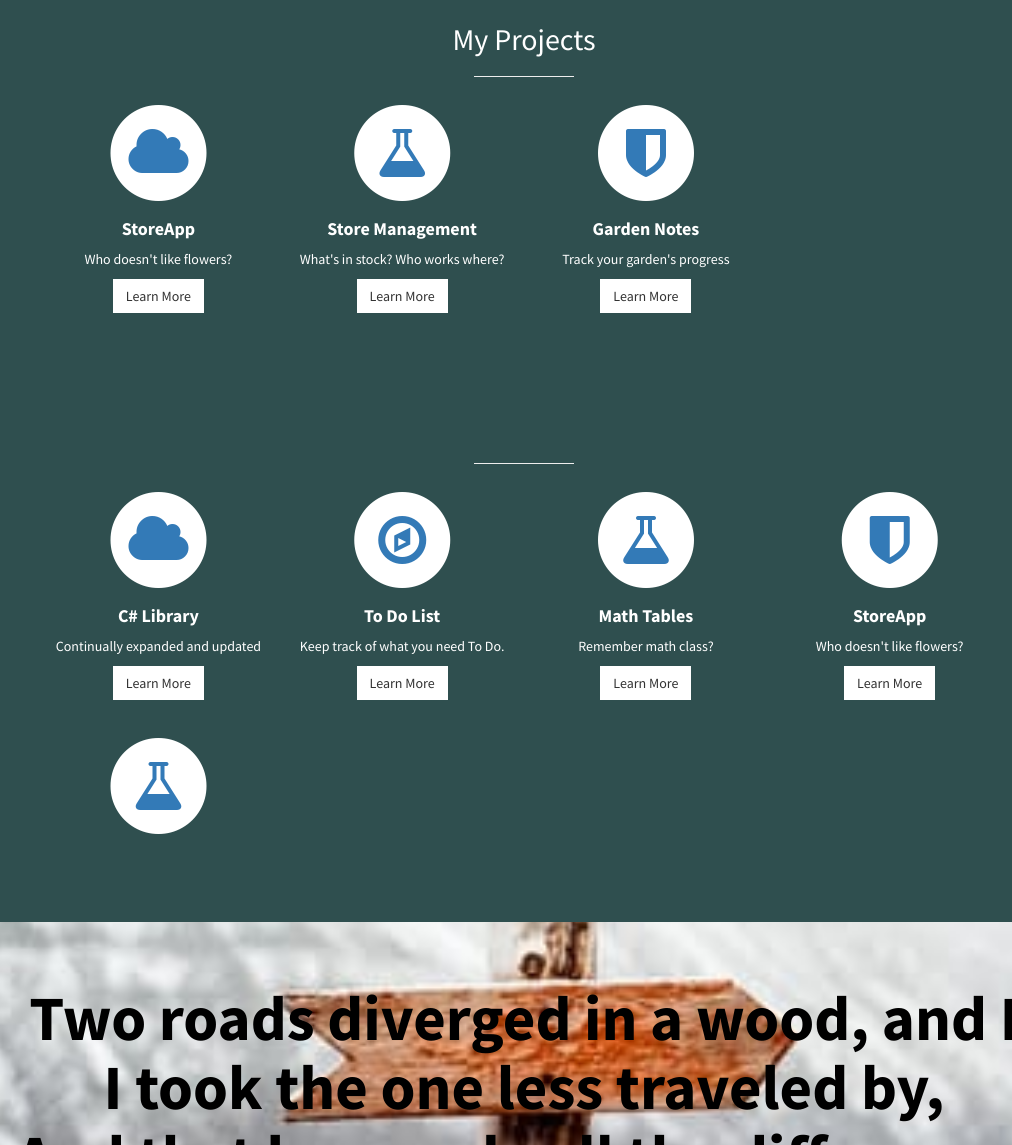
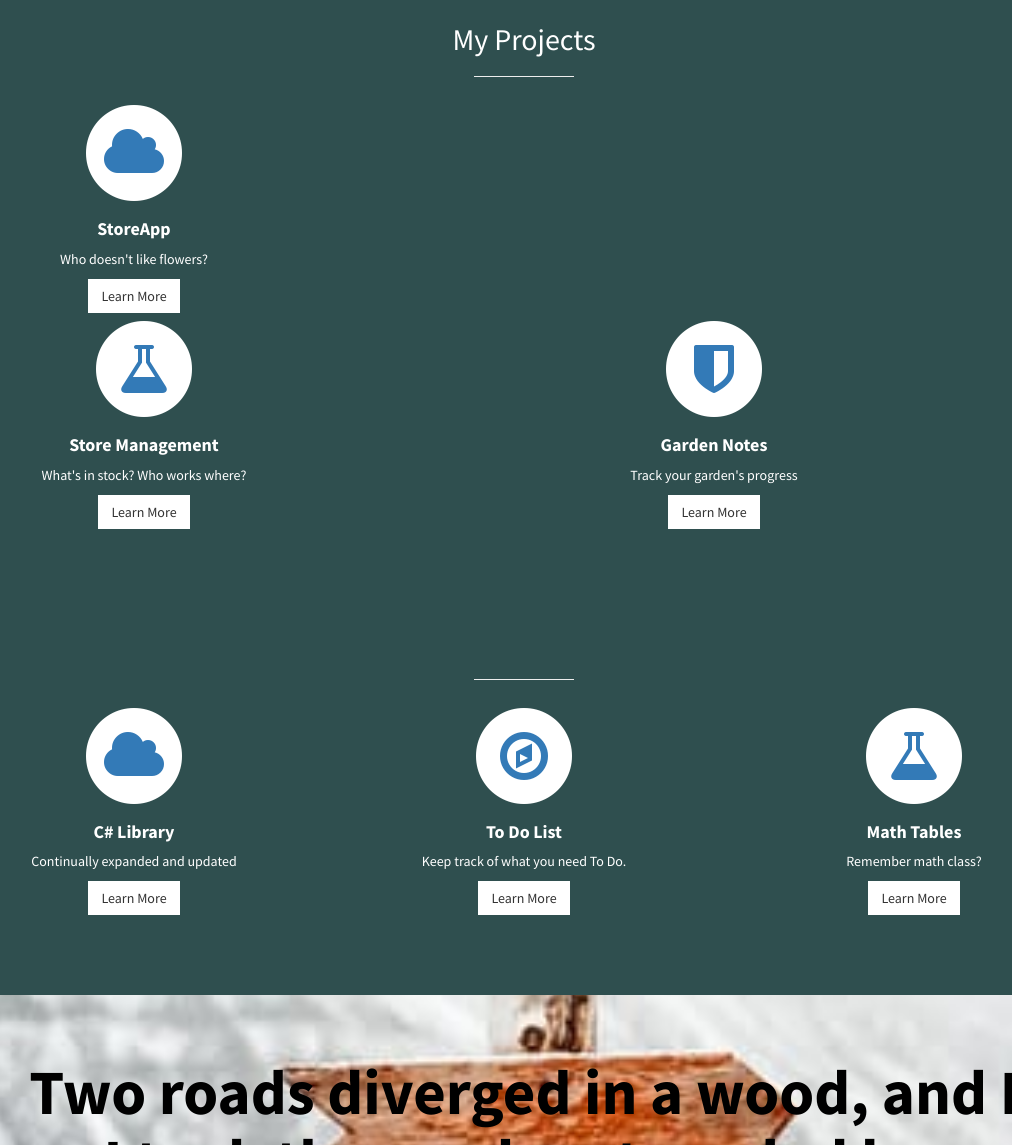
Before and after one commit to Decker702/Decker702.github.io, a plain HTML site: page index.html in a window 1280 px wide. Shown: the part 1010-2155 px from the top of the page, without its empty margins (116-1128 px from the left). Drawn offline with Linux system fonts and the light colour scheme.

Commit message:
Project changes

```diff
--- a/index.html
+++ b/index.html
@@ -80,16 +80,16 @@
             <!-- /.container -->
     </section>
 
-    <!-- Services:  I am using this as my Portfolio Section -->
+    <!-- Services:  I am using this as my Project Section -->
     <!-- The circle icons use Font Awesome's stacked icon classes. For more information, visit http://fontawesome.io/examples/ -->
     <section id="services" class="services bg-primary">
         <div class="container">
             <div class="row text-center">
-                <div class="col-lg-10 col-lg-offset-1">
+                <div class="col-lg-12">
                     <h2>My Projects</h2>
                     <hr class="small">
                     <div class="row">
-                        <div class="col-md-3 col-sm-6">
+                        <div class="col-md-4
                             <div class="service-item">
                                 <span class="fa-stack fa-4x">
                                 <i class="fa fa-circle fa-stack-2x"></i>
@@ -102,7 +102,7 @@
                                 <a href="StoreApp/index.html" class="btn btn-light">Learn More</a>
                             </div>
                         </div>
-                        <div class="col-md-3 col-sm-6">
+                        <div class="col-md-4">
                             <div class="service-item">
                                 <span class="fa-stack fa-4x">
                                     <i class="fa fa-circle fa-stack-2x"></i>
@@ -115,7 +115,7 @@
                                 <a href="https://github.com/Decker702/Polly.git" class="btn btn-light">Learn More</a>
                             </div>
                         </div>
-                        <div class="col-md-3 col-sm-6">
+                        <div class="col-md-4>
                             <div class="service-item">
                                 <span class="fa-stack fa-4x">
                                     <i class="fa fa-circle fa-stack-2x"></i>
@@ -143,11 +143,11 @@
     <section id="services" class="services bg-primary">
         <div class="container">
             <div class="row text-center">
-                <div class="col-lg-10 col-lg-offset-1">
+                <div class="col-lg-12">
                     <h2></h2>
                     <hr class="small">
                     <div class="row">
-                        <div class="col-md-3 col-sm-6">
+                        <div class="col-md-4">
                             <div class="service-item">
                                 <span class="fa-stack fa-4x">
                                     <i class="fa fa-circle fa-stack-2x"></i>
@@ -160,7 +160,7 @@
                                 <a href="https://github.com/Decker702/CSharpLib.git" target="_blank" class="btn btn-light">Learn More</a>
                             </div>
                         </div>
-                        <div class="col-md-3 col-sm-6">
+                        <div class="col-md-4">
                             <div class="service-item">
                                 <span class="fa-stack fa-4x">
                                     <i class="fa fa-circle fa-stack-2x"></i>
@@ -173,7 +173,7 @@
                                 <a href="https://github.com/Decker702/Team_NET_DLD.git" class="btn btn-light">Learn More</a>
                             </div>
                         </div>
-                        <div class="col-md-3 col-sm-6">
+                        <div class="col-md-4">
                             <div class="service-item">
                                 <span class="fa-stack fa-4x">
                                     <i class="fa fa-circle fa-stack-2x"></i>
@@ -186,25 +186,6 @@
                                 <a href="https://repl.it/GwtX" class="btn btn-light">Learn More</a>
                             </div>
                         </div>
-                        <div class="col-md-3 col-sm-6">
-                            <div class="service-item">
-                                <span class="fa-stack fa-4x">
-                                    <i class="fa fa-circle fa-stack-2x"></i>
-                                    <i class="fa fa-shield fa-stack-1x text-primary"></i>
-                                </span>
-                                <h4>
-                                    <strong>StoreApp</strong>
-                                </h4>
-                                <p>Who doesn't like flowers?</p>
-                                <a href="StoreApp/index.html" class="btn btn-light">Learn More</a>
-                            </div>
-                        </div>
-                        <div class="col-md-3 col-sm-6">
-                            <div class="service-item">
-                                <span class="fa-stack fa-4x">
-                                    <i class="fa fa-circle fa-stack-2x"></i>
-                                    <i class="fa fa-flask fa-stack-1x text-primary"></i>
-
                     </div>
 
 
@@ -221,8 +202,10 @@
     <!-- Callout -->
     <aside class="callout">
         <div class="text-vertical-center">
-            <h1>Two roads diverged in a wood, and I<br /> I took the one less traveled by,<br>And that has made all the difference.<br>
-    – Robert Frost</h1>
+            <h1>
+                Two roads diverged in a wood, and I<br /> I took the one less traveled by,<br>And that has made all the difference.<br>
+                – Robert Frost
+            </h1>
         </div>
     </aside>
 
@@ -272,7 +255,6 @@
     <!--   </div>
        <!-- /.container -->
     <!--  </section> -->
-
     <!-- Call to Action -->
     <!--  <aside class="call-to-action bg-primary">
           <div class="container">
@@ -285,7 +267,6 @@
               </div>
           </div>
       </aside> -->
-
     <!-- Map -->
     <!-- <section id="contact" class="map">
          <iframe width="100%" height="100%" frameborder="0" scrolling="no" marginheight="0" marginwidth="0" src="https://maps.google.com/maps?f=q&amp;source=s_q&amp;hl=en&amp;geocode=&amp;q=Twitter,+Inc.,+Market+Street,+San+Francisco,+CA&amp;aq=0&amp;oq=twitter&amp;sll=28.659344,-81.187888&amp;sspn=0.128789,0.264187&amp;ie=UTF8&amp;hq=Twitter,+Inc.,+Market+Street,+San+Francisco,+CA&amp;t=m&amp;z=15&amp;iwloc=A&amp;output=embed"></iframe>
@@ -294,13 +275,13 @@
                <a href="https://maps.google.com/maps?f=q&amp;source=embed&amp;hl=en&amp;geocode=&amp;q=Twitter,+Inc.,+Market+Street,+San+Francisco,+CA&amp;aq=0&amp;oq=twitter&amp;sll=28.659344,-81.187888&amp;sspn=0.128789,0.264187&amp;ie=UTF8&amp;hq=Twitter,+Inc.,+Market+Street,+San+Francisco,+CA&amp;t=m&amp;z=15&amp;iwloc=A"></a>
            </small>
        </section> -->
-
     <!-- Footer -->
     <footer>
         <div class="container">
             <div class="row">
                 <div class="col-lg-10 col-lg-offset-1 text-center">
-                    <h4><strong>L. Decker</strong>
+                    <h4>
+                        <strong>L. Decker</strong>
                     </h4>
                     <p>Decker702@gmail</p>
                     <ul class="list-unstyled">
@@ -335,20 +316,21 @@
     <script src="js/bootstrap.min.js"></script>
 
     <!-- Custom Theme JavaScript -->
- //   <script>
+    //
+    <script>
         // Closes the sidebar menu
-    $("#menu-close").click(function(e) {
+        $("#menu-close").click(function (e) {
             e.preventDefault();
             $("#sidebar-wrapper").toggleClass("active");
         });
         // Opens the sidebar menu
-    $("#menu-toggle").click(function(e) {
+        $("#menu-toggle").click(function (e) {
             e.preventDefault();
             $("#sidebar-wrapper").toggleClass("active");
         });
         // Scrolls to the selected menu item on the page
-    $(function() {
-        $('a[href*=#]:not([href=#],[data-toggle],[data-target],[data-slide])').click(function() {
+        $(function () {
+            $('a[href*=#]:not([href=#],[data-toggle],[data-target],[data-slide])').click(function () {
                 if (location.pathname.replace(/^\//, '') == this.pathname.replace(/^\//, '') || location.hostname == this.hostname) {
                     var target = $(this.hash);
                     target = target.length ? target : $('[name=' + this.hash.slice(1) + ']');
@@ -361,14 +343,14 @@
                 }
             });
         });
-    #to-top button appears after scrolling
+        #to - top button appears after scrolling
         var fixed = false;
-     $(document).scroll(function() {
+        $(document).scroll(function () {
             if ($(this).scrollTop() > 250) {
                 if (!fixed) {
                     fixed = true;
-                 $('#to-top').css({position:'fixed', display:'block'});
-               $('#to-top').show("slow", function() {
+                    $('#to-top').css({ position: 'fixed', display: 'block' });
+                    $('#to-top').show("slow", function () {
                         $('#to-top').css({
                             position: 'fixed',
                             display: 'block'
@@ -378,7 +360,7 @@
             } else {
                 if (fixed) {
                     fixed = false;
-                $('#to-top').hide("slow", function() {
+                    $('#to-top').hide("slow", function () {
                         $('#to-top').css({
                             display: 'none'
                         });
@@ -389,13 +371,13 @@
         // Disable Google Maps scrolling
         // See http://stackoverflow.com/a/25904582/1607849
         // Disable scroll zooming and bind back the click event
-   var onMapMouseleaveHandler = function(event) {
+        var onMapMouseleaveHandler = function (event) {
             var that = $(this);
             that.on('click', onMapClickHandler);
             that.off('mouseleave', onMapMouseleaveHandler);
             that.find('iframe').css("pointer-events", "none");
         }
-    var onMapClickHandler = function(event) {
+        var onMapClickHandler = function (event) {
             var that = $(this);
             // Disable the click handler until the user leaves the map area
             that.off('click', onMapClickHandler);
```
Lines whose indentation alone changed are shown as unchanged.
